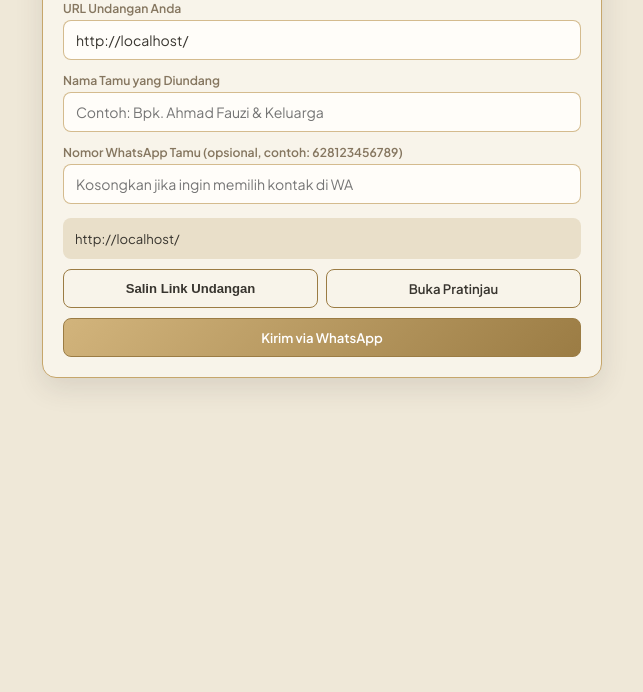
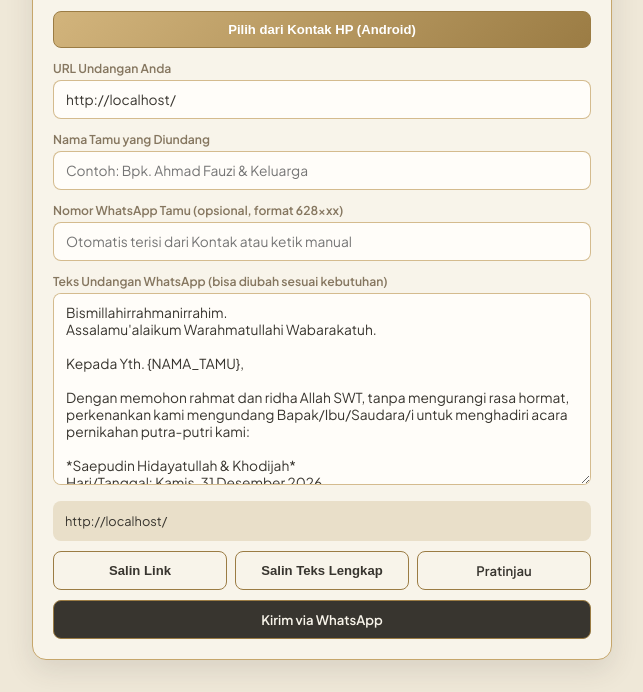
Before and after one commit to zainrikudou1/uleuman, a website: page public/generator.html in a window 1280 px wide. Shown: the part 125-817 px from the top of the page, without its empty margins (318-961 px from the left). Drawn offline with nearby package versions, Linux system fonts and the light colour scheme.

Commit message:
Add files via upload

```diff
--- a/public/generator.html
+++ b/public/generator.html
@@ -11,23 +11,29 @@
     :root { --ivory:#F8F4EA; --cream:#E9DFC9; --gold:#C6A66B; --gold-dark:#9B7C44; --taupe:#85765F; --charcoal:#38352F; }
     * { box-sizing:border-box; margin:0; padding:0; }
     body { font-family:'Plus Jakarta Sans', sans-serif; background:#EFE8D8; color:var(--charcoal); padding:16px; min-height:100vh; }
-    .card { max-width:560px; margin:20px auto; background:var(--ivory); border:1px solid var(--gold); border-radius:14px; padding:20px; box-shadow:0 10px 28px rgba(56,53,47,0.12); }
+    .card { max-width:580px; margin:16px auto; background:var(--ivory); border:1px solid var(--gold); border-radius:14px; padding:20px; box-shadow:0 10px 28px rgba(56,53,47,0.12); }
     h1 { font-family:'Cormorant Garamond', serif; font-size:1.6rem; margin-bottom:4px; }
-    .sub { font-size:0.82rem; color:var(--taupe); margin-bottom:16px; }
+    .sub { font-size:0.82rem; color:var(--taupe); margin-bottom:14px; }
     .fg { margin-bottom:12px; }
     .fg label { display:block; font-size:0.76rem; font-weight:600; color:var(--taupe); margin-bottom:4px; }
-    .fg input, .fg textarea { width:100%; padding:10px 12px; border:1px solid rgba(198,166,107,0.75); border-radius:8px; background:#FFFDF9; font-family:inherit; font-size:0.88rem; color:var(--charcoal); }
+    .fg input, .fg textarea { width:100%; padding:10px 12px; border:1px solid rgba(198,166,107,0.75); border-radius:8px; background:#FFFDF9; font-family:inherit; font-size:0.86rem; color:var(--charcoal); }
     .row { display:flex; gap:8px; flex-wrap:wrap; margin-top:10px; }
     .btn { flex:1; min-width:140px; padding:10px 14px; border-radius:8px; border:1px solid var(--gold-dark); background:var(--charcoal); color:var(--ivory); font-weight:600; font-size:0.82rem; cursor:pointer; text-align:center; text-decoration:none; }
     .btn-gold { background:linear-gradient(135deg,#D2B47C,var(--gold-dark)); color:#fff; }
     .btn-outline { background:var(--ivory); color:var(--charcoal); }
-    .preview-box { margin-top:14px; padding:12px; border-radius:8px; background:var(--cream); font-size:0.82rem; word-break:break-all; }
+    .preview-box { margin-top:10px; padding:12px; border-radius:8px; background:var(--cream); font-size:0.8rem; word-break:break-all; }
+    .contact-note { font-size:0.74rem; color:var(--taupe); margin-top:6px; }
   </style>
 </head>
 <body>
   <div class="card">
     <h1>Generator Link Tamu</h1>
-    <p class="sub">Buat link undangan personal &amp; pesan WhatsApp secara instan tanpa database.</p>
+    <p class="sub">Pilih kontak dari HP atau ketik nama tamu untuk membuat undangan WhatsApp Islami yang sopan.</p>
+
+    <div class="fg">
+      <button id="btn-pick-contact" type="button" class="btn btn-gold" style="width:100%;">Pilih dari Kontak HP (Android)</button>
+      <div id="contact-status" class="contact-note"></div>
+    </div>
 
     <div class="fg">
       <label for="base-url">URL Undangan Anda</label>
@@ -38,18 +44,23 @@
       <input id="guest-name" type="text" placeholder="Contoh: Bpk. Ahmad Fauzi &amp; Keluarga" />
     </div>
     <div class="fg">
-      <label for="wa-phone">Nomor WhatsApp Tamu (opsional, contoh: 628123456789)</label>
-      <input id="wa-phone" type="text" placeholder="Kosongkan jika ingin memilih kontak di WA" />
+      <label for="wa-phone">Nomor WhatsApp Tamu (opsional, format 628xxx)</label>
+      <input id="wa-phone" type="text" placeholder="Otomatis terisi dari Kontak atau ketik manual" />
+    </div>
+    <div class="fg">
+      <label for="wa-template">Teks Undangan WhatsApp (bisa diubah sesuai kebutuhan)</label>
+      <textarea id="wa-template" rows="10"></textarea>
     </div>
 
     <div class="preview-box" id="link-preview">Masukkan nama tamu untuk melihat link personal...</div>
 
     <div class="row">
-      <button id="btn-copy-link" type="button" class="btn btn-outline">Salin Link Undangan</button>
-      <a id="btn-open-link" href="#" target="_blank" rel="noopener noreferrer" class="btn btn-outline">Buka Pratinjau</a>
+      <button id="btn-copy-link" type="button" class="btn btn-outline">Salin Link</button>
+      <button id="btn-copy-msg" type="button" class="btn btn-outline">Salin Teks Lengkap</button>
+      <a id="btn-open-link" href="#" target="_blank" rel="noopener noreferrer" class="btn btn-outline">Pratinjau</a>
     </div>
     <div class="row">
-      <a id="btn-send-wa" href="#" target="_blank" rel="noopener noreferrer" class="btn btn-gold">Kirim via WhatsApp</a>
+      <a id="btn-send-wa" href="#" target="_blank" rel="noopener noreferrer" class="btn">Kirim via WhatsApp</a>
     </div>
   </div>
 
@@ -58,35 +69,94 @@
       var baseEl = document.getElementById('base-url');
       var nameEl = document.getElementById('guest-name');
       var phoneEl = document.getElementById('wa-phone');
+      var tplEl = document.getElementById('wa-template');
       var previewEl = document.getElementById('link-preview');
       var openEl = document.getElementById('btn-open-link');
       var waEl = document.getElementById('btn-send-wa');
       var copyBtn = document.getElementById('btn-copy-link');
+      var copyMsgBtn = document.getElementById('btn-copy-msg');
+      var pickBtn = document.getElementById('btn-pick-contact');
+      var contactStatus = document.getElementById('contact-status');
+
+      var DEFAULT_TEMPLATE =
+        'Bismillahirrahmanirrahim.\n' +
+        'Assalamu\'alaikum Warahmatullahi Wabarakatuh.\n\n' +
+        'Kepada Yth. {NAMA_TAMU},\n\n' +
+        'Dengan memohon rahmat dan ridha Allah SWT, tanpa mengurangi rasa hormat, perkenankan kami mengundang Bapak/Ibu/Saudara/i untuk menghadiri acara pernikahan putra-putri kami:\n\n' +
+        '*Saepudin Hidayatullah & Khodijah*\n' +
+        'Hari/Tanggal: Kamis, 31 Desember 2026\n\n' +
+        'Merupakan suatu kehormatan dan kebahagiaan bagi kami apabila Bapak/Ibu/Saudara/i berkenan hadir serta memberikan doa restu.\n\n' +
+        'Informasi lengkap dan undangan digital dapat dibuka melalui tautan berikut:\n' +
+        '{LINK}\n\n' +
+        'Atas perhatian dan doa restunya, kami ucapkan terima kasih.\n' +
+        'Wassalamu\'alaikum Warahmatullahi Wabarakatuh.';
 
       baseEl.value = window.location.origin + '/';
+      tplEl.value = DEFAULT_TEMPLATE;
 
-      function update() {
+      function normalizePhone(raw) {
+        var digits = String(raw || '').replace(/[^0-9]/g, '');
+        if (digits.startsWith('0')) digits = '62' + digits.slice(1);
+        return digits;
+      }
+
+      function buildMessage() {
         var base = baseEl.value.trim().replace(/\/+$/, '') + '/';
         var name = nameEl.value.trim();
         var url = name ? base + '?to=' + encodeURIComponent(name).replace(/%20/g, '+') : base;
-        previewEl.textContent = url;
-        openEl.href = url;
+        var sapaan = name || 'Bapak/Ibu/Saudara/i';
+        var text = tplEl.value.replace(/\{NAMA_TAMU\}/g, sapaan).replace(/\{LINK\}/g, url);
+        return { url: url, text: text };
+      }
 
-        var sapaan = name || 'Bapak/Ibu/Saudara/i';
-        var msg = 'Assalamu\'alaikum Warahmatullahi Wabarakatuh.\n\nKepada Yth. ' + sapaan + ',\nDengan memohon rahmat dan ridha Allah SWT, kami mengundang Bapak/Ibu/Saudara/i untuk menghadiri acara pernikahan:\n\nSaepudin Hidayatullah & Khodijah\nKamis, 31 Desember 2026\n\nSilakan buka undangan digital berikut:\n' + url;
-        var phone = phoneEl.value.replace(/[^0-9]/g, '');
-        waEl.href = 'https://wa.me/' + phone + '?text=' + encodeURIComponent(msg);
+      function update() {
+        var res = buildMessage();
+        previewEl.textContent = res.url;
+        openEl.href = res.url;
+        var phone = normalizePhone(phoneEl.value);
+        waEl.href = 'https://wa.me/' + phone + '?text=' + encodeURIComponent(res.text);
       }
+
+      pickBtn.addEventListener('click', async function () {
+        if (!('contacts' in navigator) || !('ContactsManager' in window)) {
+          contactStatus.textContent = 'Browser perangkat ini belum mendukung baca kontak otomatis (tersedia di Chrome Android). Silakan ketik nama tamu secara manual atau pilih kontak langsung di WhatsApp.';
+          return;
+        }
+        try {
+          var selected = await navigator.contacts.select(['name', 'tel'], { multiple: false });
+          if (selected && selected.length) {
+            var c = selected[0];
+            if (c.name && c.name.length) nameEl.value = c.name[0];
+            if (c.tel && c.tel.length) phoneEl.value = normalizePhone(c.tel[0]);
+            contactStatus.textContent = 'Kontak berhasil dimuat.';
+            update();
+          }
+        } catch (err) {
+          contactStatus.textContent = 'Pemilihan kontak dibatalkan.';
+        }
+      });
 
       baseEl.addEventListener('input', update);
       nameEl.addEventListener('input', update);
       phoneEl.addEventListener('input', update);
+      tplEl.addEventListener('input', update);
+
       copyBtn.addEventListener('click', function () {
-        var text = previewEl.textContent;
+        var url = buildMessage().url;
         if (navigator.clipboard) {
-          navigator.clipboard.writeText(text).then(function () {
+          navigator.clipboard.writeText(url).then(function () {
             copyBtn.textContent = 'Link Tersalin!';
-            setTimeout(function () { copyBtn.textContent = 'Salin Link Undangan'; }, 1800);
+            setTimeout(function () { copyBtn.textContent = 'Salin Link'; }, 1800);
+          });
+        }
+      });
+
+      copyMsgBtn.addEventListener('click', function () {
+        var msg = buildMessage().text;
+        if (navigator.clipboard) {
+          navigator.clipboard.writeText(msg).then(function () {
+            copyMsgBtn.textContent = 'Teks Tersalin!';
+            setTimeout(function () { copyMsgBtn.textContent = 'Salin Teks Lengkap'; }, 1800);
           });
         }
       });
```
Also changed, not shown: public/admin.html (+26 -8 lines).
